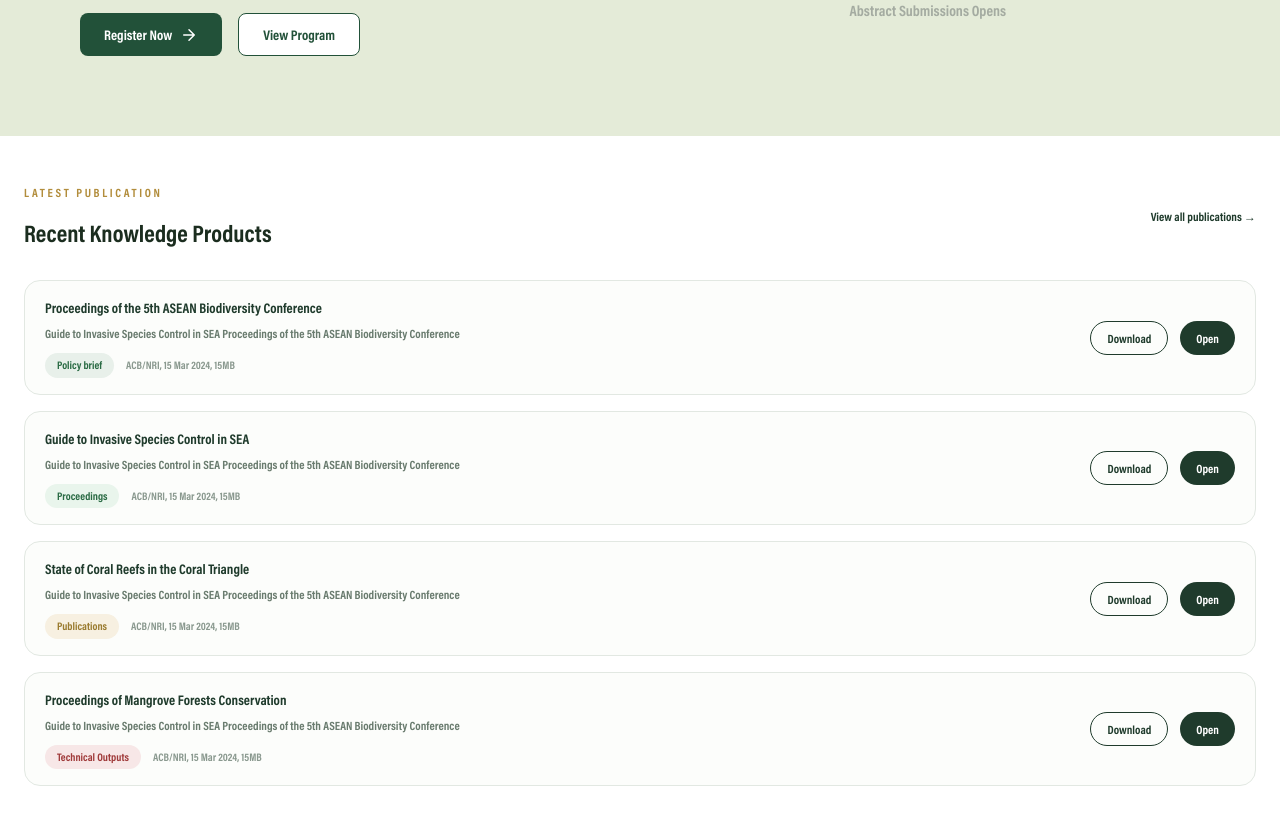
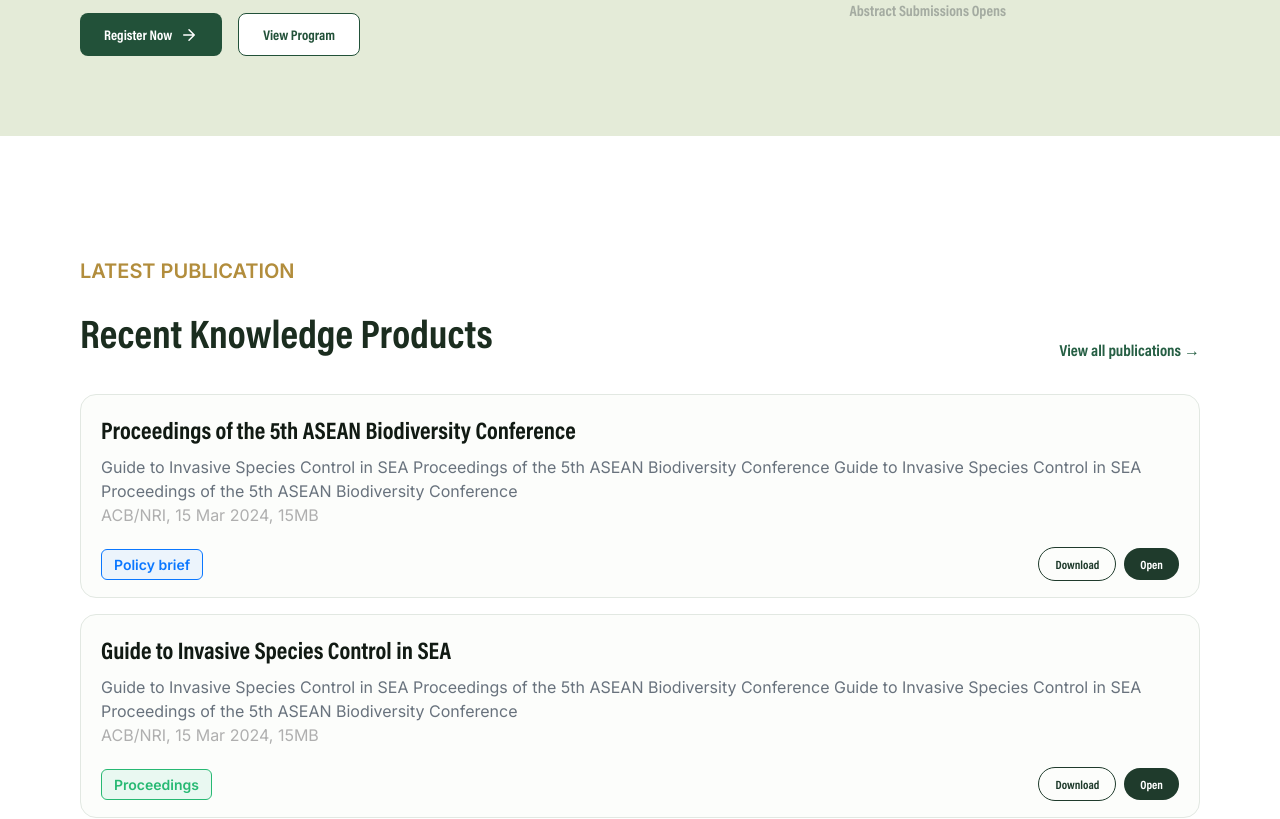
Before and after one commit to WRI-Indonesia/bsf-fe, a Next.js app: page / in a window 1280 px wide. Shown: the part 1721-2540 px from the top of the page. Built offline with nearby package versions, Linux system fonts and the light colour scheme.

Commit message:
Retouch latest publication section

```diff
--- a/app/page.tsx
+++ b/app/page.tsx
@@ -30,27 +30,43 @@ const keyDates = [
 const publications = [
   {
     title: "Proceedings of the 5th ASEAN Biodiversity Conference",
+    description: "Guide to Invasive Species Control in SEA Proceedings \
+                    of the 5th ASEAN Biodiversity Conference Guide to  \
+                    Invasive Species Control in SEA Proceedings of \
+                    the 5th ASEAN Biodiversity Conference",
     tag: "Policy brief",
-    tagBg: "bg-[#e8f0ea]",
-    tagText: "text-[#2a6b44]",
+    tagBg: "bg-background-light-primary-second",
+    tagText: "text-text-icons-light-primary",
   },
   {
     title: "Guide to Invasive Species Control in SEA",
+    description: "Guide to Invasive Species Control in SEA Proceedings \
+                  of the 5th ASEAN Biodiversity Conference Guide to \
+                  Invasive Species Control in SEA Proceedings of the 5th \
+                  ASEAN Biodiversity Conference",
     tag: "Proceedings",
-    tagBg: "bg-[#e9f5ec]",
-    tagText: "text-[#2a6b44]",
+    tagBg: "bg-background-light-success-second",
+    tagText: "text-text-icons-light-success",
   },
   {
     title: "State of Coral Reefs in the Coral Triangle",
+    description: "Guide to Invasive Species Control in SEA Proceedings \
+              of the 5th ASEAN Biodiversity Conference Guide to \
+              Invasive Species Control in SEA Proceedings of the 5th \
+              ASEAN Biodiversity Conference",
     tag: "Publications",
-    tagBg: "bg-[#f7f0e1]",
-    tagText: "text-[#9a7b2f]",
+    tagBg: "bg-background-light-warning-second",
+    tagText: "text-text-icons-light-warning",
   },
   {
     title: "Proceedings of Mangrove Forests Conservation",
+    description: "Guide to Invasive Species Control in SEA Proceedings \
+              of the 5th ASEAN Biodiversity Conference Guide to \
+              Invasive Species Control in SEA Proceedings of the 5th \
+              ASEAN Biodiversity Conference",
     tag: "Technical Outputs",
-    tagBg: "bg-[#f7e7e7]",
-    tagText: "text-[#a03b3b]",
+    tagBg: "bg-background-light-danger-second",
+    tagText: "text-text-icons-light-danger",
   },
 ];
 
@@ -159,7 +175,7 @@ export default function Home() {
         <section className="bg-[#101612] px-[80px] py-[100px] text-white">
           <div className="mx-auto grid w-full gap-16 md:grid-cols-[1fr_1.1fr] ">
             <div className="flex flex-col w-[636px]">
-              <p className="font-['inter'] text-[20px] font-semibold uppercase tracking-wider text-[#887000]">
+              <p className="font-['inter'] text-[20px] font-semibold uppercase tracking-wider text-text-lime">
                 ABOUT THE FORUM
               </p>
               <div>
@@ -231,7 +247,7 @@ export default function Home() {
         <section className="bg-[#e4ebd8] py-20 px-[80px] text-[#1b2d1f]">
           <div className="mx-auto grid w-full gap-16 lg:grid-cols-[1.2fr_0.8fr] lg:max-w-[1400px]">
             <div className="flex flex-col justify-center">
-              <p className="font-['inter'] text-[20px] font-semibold uppercase tracking-wider text-[#887000]">
+              <p className="font-['inter'] text-[20px] font-semibold uppercase text-text-lime">
                 UPCOMING FORUM
               </p>
               <h2 className="mt-6 text-[40px] font-semibold tracking-tight text-text-black">
@@ -319,52 +335,53 @@ export default function Home() {
             </div>
           </div>
         </section>
-        <section className="bg-white py-12 text-[#1b2d1f]">
-          <div className="mx-auto flex w-full flex-wrap items-center justify-between gap-4 px-6">
+        <section className="bg-white px-[80px] py-[120px] text-[#1b2d1f]">
+          <div className="mx-auto flex w-full flex-wrap items-end justify-between gap-4">
             <div>
-              <p className="text-xs font-semibold uppercase tracking-[0.22em] text-[#b28d3c]">
+              <p className="font-['inter'] text-[20px] font-semibold uppercase text-[#b28d3c]">
                 Latest Publication
               </p>
-              <h2 className="mt-4 text-2xl font-semibold">
+              <h2 className="font-semibold text-[40px] mt-4 font-semibold">
                 Recent Knowledge Products
               </h2>
             </div>
-            <button className="text-xs font-semibold text-[#1f3b2c]">
+            <button className="text-[16px] font-semibold text-text-green">
               View all publications →
             </button>
           </div>
-          <div className="mx-auto mt-8 w-full space-y-4 px-6">
+          <div className="mx-auto mt-8 w-full space-y-4">
             {publications.map((item) => (
               <div
                 key={item.title}
-                className="flex flex-wrap items-center justify-between gap-4 rounded-2xl border border-[#e2e8e2] bg-[#fcfdfb] px-5 py-4"
+                className="flex flex-col justify-between gap-4 rounded-2xl border border-[#e2e8e2] bg-[#fcfdfb] px-5 py-4"
               >
                 <div>
-                  <p className="text-sm font-semibold text-[#1f3b2c]">
+                  <p className="text-[24px] font-semibold text-text-black">
                     {item.title}
                   </p>
-                  <p className="mt-2 text-xs text-[#6a7c6f]">
-                    Guide to Invasive Species Control in SEA Proceedings of the
-                    5th ASEAN Biodiversity Conference
+                  <p className="font-['inter'] text-[16px] mt-2 leading-[24px] tracking-[0px] text-text-grey-mid">
+                    {item.description}
                   </p>
-                  <div className="mt-3 flex items-center gap-3">
+                  <p className="font-['inter'] text-[16px] text-text-grey-light">
+                    ACB/NRI, 15 Mar 2024, 15MB
+                  </p>
+                </div>
+                <div className="mt-1 flex items-center justify-between">
+                  <div className="flex items-center gap-3">
                     <span
-                      className={`rounded-full px-3 py-1 text-[11px] font-semibold ${item.tagBg} ${item.tagText}`}
+                      className={`font-['inter'] font-medium border rounded-md px-3 py-1 text-[14px] font-semibold ${item.tagBg} ${item.tagText}`}
                     >
                       {item.tag}
                     </span>
-                    <span className="text-[11px] text-[#8a998f]">
-                      ACB/NRI, 15 Mar 2024, 15MB
-                    </span>
                   </div>
-                </div>
-                <div className="flex flex-wrap gap-3">
+                  <div className="ml-auto flex items-center gap-2">
                     <button className="rounded-full border border-[#1f3b2c] px-4 py-2 text-xs font-semibold text-[#1f3b2c]">
                       Download
                     </button>
                     <button className="rounded-full bg-[#1f3b2c] px-4 py-2 text-xs font-semibold text-white">
                       Open
                     </button>
+                  </div>
                 </div>
               </div>
             ))}
```
Lines whose indentation alone changed are shown as unchanged.
